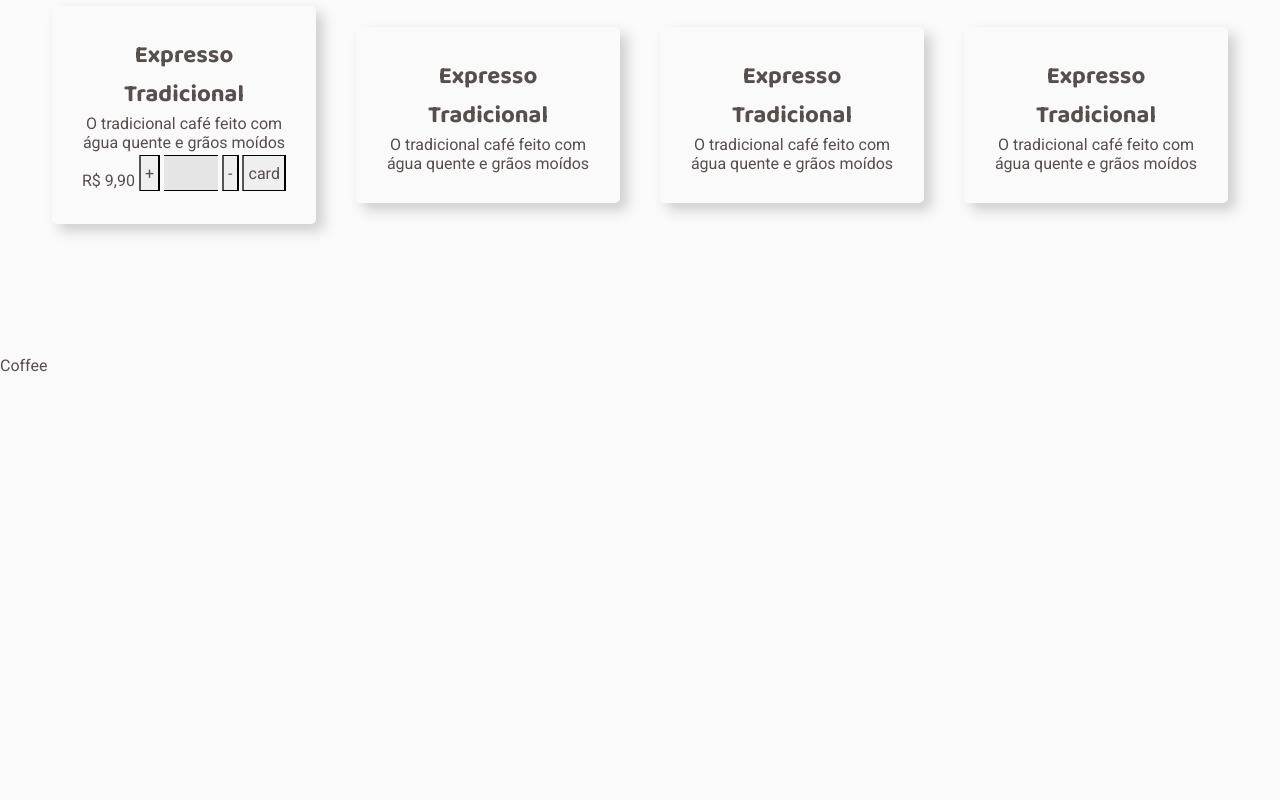
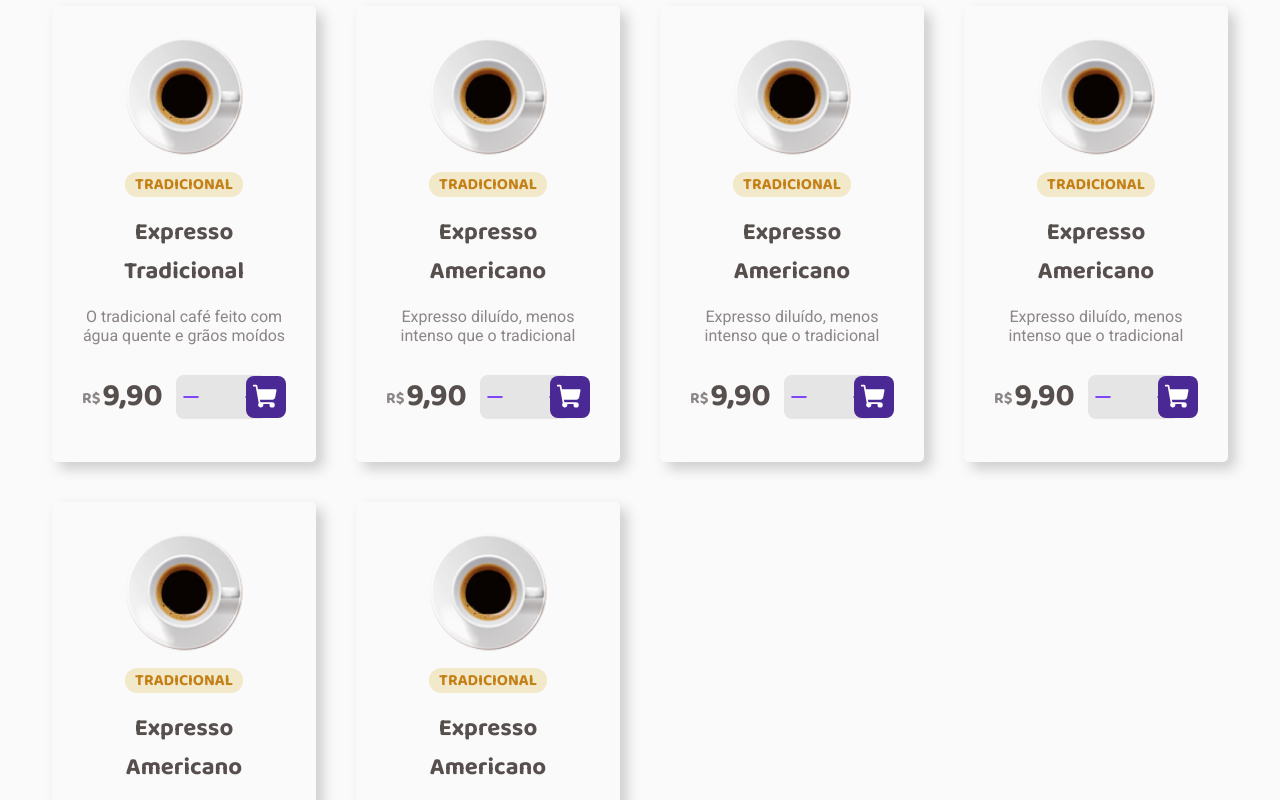
Before and after one commit to MRodrigues51/coffee-delivery, a React (Vite) app: page / in a window 1280 px wide. Shown: the part 680-1480 px from the top of the page. Before the commit the page ends 1055 px from the top, so only its background shows below. Built offline with nearby package versions, Linux system fonts and the light colour scheme.

Commit message:
progress...

```diff
--- a/package.json
+++ b/package.json
@@ -9,6 +9,7 @@
     "preview": "vite preview"
   },
   "dependencies": {
+    "axios": "^1.2.3",
     "phosphor-react": "^1.4.1",
     "react": "^18.2.0",
     "react-dom": "^18.2.0",
--- a/src/Router.tsx
+++ b/src/Router.tsx
@@ -1,4 +1,4 @@
-import { Routes, Route} from 'react-router-dom'
+import { Routes, Route } from 'react-router-dom'
 import { DefaultLayout } from './layouts/DefaultLayout'
 import { Home } from './pages/Home'
 
@@ -6,7 +6,8 @@ export function Router() {
   return (
     <Routes>
       <Route path='/' element={<DefaultLayout />}>
-                <Route path='/' element={<Home />}/>
+        <Route path='/' element={<Home />} />
+
       </Route>
     </Routes>
   )
--- a/src/components/Coffees/index.tsx
+++ b/src/components/Coffees/index.tsx
@@ -1,37 +1,119 @@
+import { Minus, Plus, ShoppingCart } from "phosphor-react"
+import api from '../../services/api'
+import imgCoffee from '../../assets/img/Coffee.png'
+import { useEffect, useState } from "react"
 import { CoffeeContainerDiv } from "./styles"
 
 export function CoffeeContainer() {
+  const [coffee] = useState([{
+    "id": 1,
+    "photo": { imgCoffee },
+    "type": "tradicional",
+    "title": "Expresso Tradicional",
+    "body": "O tradicional café feito com água quente e grãos moídos"
+  },
+  {
+    "id": 2,
+    "type": "tradicional",
+    "title": "Expresso Americano",
+    "body": "Expresso diluído, menos intenso que o tradicional"
+  },
+  {
+    "id": 3,
+    "type": "tradicional",
+    "title": "Expresso Americano",
+    "body": "Expresso diluído, menos intenso que o tradicional"
+  },
+  {
+    "id": 4,
+    "type": "tradicional",
+    "title": "Expresso Americano",
+    "body": "Expresso diluído, menos intenso que o tradicional"
+  },
+  {
+    "id": 5,
+    "type": "tradicional",
+    "title": "Expresso Americano",
+    "body": "Expresso diluído, menos intenso que o tradicional"
+  },
+  {
+    "id": 6,
+    "type": "tradicional",
+    "title": "Expresso Americano",
+    "body": "Expresso diluído, menos intenso que o tradicional"
+  }
+  ]);
+  console.log(coffee)
+
+  const firtFour = coffee.slice(0, 4);
+  const remaining = coffee.slice(4);
+  for (let index = 0; index < coffee.length; index++) {
+    const element = coffee[index];
+    console.log(element)
+  }
+
+  const content = firtFour.map((list) =>
+  (
+    <>
+      <div className="ListCard">
+        <div className="Card">
+          <img src={imgCoffee} alt="" />
+          <pre>{list.type}</pre>
+          <h2>{list.title}</h2>
+          <p>{list.body}</p>
+          <div className="PriceDiv">
+            <span className="PriceLabel">
+              <p>R$</p>
+              <label>9,90</label>
+            </span>
+            <span className="BackgroundInput">
+              <button className="a"><Minus weight="bold" /></button>
+              <input type="number" />
+              <button className="b"><Plus weight="bold" /></button>
+            </span>
+            <button className="CartPrice"><ShoppingCart weight="fill" size={28} /></button>
+          </div>
+        </div>
+      </div>
+    </>
+  )
+  )
+
+  const secondContent = remaining.map((list) =>
+  (
+    <>
+      <div className="ListCard">
+        <div className="Card">
+          <img src={imgCoffee} alt="" />
+          <pre>{list.type}</pre>
+          <h2>{list.title}</h2>
+          <p>{list.body}</p>
+          <div className="PriceDiv">
+            <span className="PriceLabel">
+              <p>R$</p>
+              <label>9,90</label>
+            </span>
+            <span className="BackgroundInput">
+              <button className="a"><Minus weight="bold" /></button>
+              <input type="number" />
+              <button className="b"><Plus weight="bold" /></button>
+            </span>
+            <button className="CartPrice"><ShoppingCart weight="fill" size={28} /></button>
+          </div>
+        </div>
+      </div>
+    </>
+  )
+  )
+
   return (
     <CoffeeContainerDiv>
-      <div>
+      <div className="CoffeeContainer">
         <h1>Nossos Cafés</h1>
-        <div>
+        <div className="contentCoffee">
           <main>
-            <div className="Card">
-              <img src="" alt="" />
-              <h2>Expresso Tradicional</h2>
-              <p>O tradicional café feito com água quente e grãos moídos</p>
-              <div>
-                <span>R$ 9,90</span>
-                <button>+</button><input type="number" /><button>-</button>
-                <button>card</button>
-              </div>
-            </div>
-            <div className="Card">
-              <img src="" alt="" />
-              <h2>Expresso Tradicional</h2>
-              <p>O tradicional café feito com água quente e grãos moídos</p>
-            </div>
-            <div className="Card">
-              <img src="" alt="" />
-              <h2>Expresso Tradicional</h2>
-              <p>O tradicional café feito com água quente e grãos moídos</p>
-            </div>
-            <div className="Card">
-              <img src="" alt="" />
-              <h2>Expresso Tradicional</h2>
-              <p>O tradicional café feito com água quente e grãos moídos</p>
-            </div>
+            {content}
+            {secondContent}
           </main>
         </div>
       </div >
--- a/src/components/Coffees/styles.tsx
+++ b/src/components/Coffees/styles.tsx
@@ -9,25 +9,33 @@ export const CoffeeContainerDiv = styled.div`
   }
   main {
     display: flex;
-    align-items: center;
-    justify-content: space-between;
+    /* align-items: center; */
+    justify-content: left;
+    flex-wrap: wrap;
+
   }
   .Card {
     display: flex;
-    flex-direction: row;
+    flex-direction: column;
     align-items: center;
     justify-content: center;
     text-align: center;
-
+    gap: 1rem;
     border-radius: 5px;
     box-shadow: 7px 7px 13px 0px rgba(50, 50, 50, 0.22);
     padding: 30px;
     margin: 20px;
-    width: 25%;
+
     transition: all 0.3s ease-out;
+  }
+  img {
 
   }
-
+  input[type="number"] {
+  -webkit-appearance: textfield;
+     -moz-appearance: textfield;
+          appearance: textfield;
+}
 
   input[type=number]::-webkit-inner-spin-button,
   input[type=number]::-webkit-outer-spin-button {
@@ -35,38 +43,93 @@ export const CoffeeContainerDiv = styled.div`
   }
   input[type="number"] {
     outline:none;
-    border-right: 0px;
-    border-top: 1px solid black;
-    border-left: 0px;
-    border-bottom: 1px solid black;
-    border-right: 0px solid black;
-    height: 30px;
-    width: 50px;
-    padding:1%;
+    border: 0px;
+    border-radius: 8px;
+    height: 28px;
+    width: 1.25rem;
+    padding: 3.5%;
     background-color: ${(props) => props.theme['base-button']}
   }
   label, input, button {
-    font-size: inherit;
     padding: 0.2em;
     -moz-box-sizing: content-box;
     -webkit-box-sizing: content-box;
     box-sizing: content-box;
+    font-size: 2rem;
+    font-family: 'Baloo 2', cursive;
 }
   button{
   height:30px;
-padding:1%;
-border-top: 1px solid black;
-border-bottom: 1px solid black;
-padding-left:2%;
-padding-right:2%;
+  padding:0;
+  border: 0px;
+  padding-left:0;
+  padding-right:0;
   outline:none;
   cursor: pointer;
-
+  margin-bottom: 7%;
   }
   button.a{
-  border-right: 0px solid black;
+    margin: 0;
+    width: 1.25rem;
+    display: flex;
+    align-items: center;
+    justify-content: space-between;
+    background: transparent;
+    color: ${(props) => props.theme['purple']};
   }
   button.b{
-    border-right: 1px solid black;
+    margin: 0;
+    padding-right: 5px;
+    display: flex;
+    width: 1.25rem;
+    align-items: center;
+    justify-content: space-between;
+    background: transparent;
+    color: ${(props) => props.theme['purple']};
+  }
+  .PriceDiv {
+    display: flex;
+    align-items: center;
+    justify-content: space-between;
+  }
+  .PriceDiv span {
+    margin: 0;
+  }
+  .CartPrice {
+    margin-top: 7%;
+    border-radius: 8px;
+    color: ${(props) => props.theme.white};
+    background: ${(props) => props.theme['purple-dark']};
+    display: flex;
+    align-items: center;
+    justify-content: center;
+    padding: 3%;
+    margin-left: -1.8rem;
+  }
+  .BackgroundInput {
+    background-color: ${(props) => props.theme['base-button']};
+    border-radius: 8px;
+    width: auto;
+    padding: 2.5%;
+  }
+  .PriceLabel p{
+    font-size: medium;
+    font-family: 'Baloo 2', cursive;
+    font-weight: 400;
+    padding-top: 0.25rem;
+  }
+  .PriceLabel label{
+    margin-left: -0.8rem;
+  }
+  pre {
+    font-family: 'baloo 2', cursive;
+    text-transform: uppercase;
+    color: ${(props) => props.theme['yellow-dark']};
+    background: ${(props) => props.theme['yellow-light']};
+    padding: 0 10px 0 10px;
+    border-radius: 12px;
+  }
+  .ListCard {
+    width: 25%;
   }
 `
--- /dev/null
+++ b/src/services/api.tsx
@@ -0,0 +1,7 @@
+import axios from 'axios'
+
+const api = axios.create({
+  baseURL: 'http://127.0.0.1:5173/src/services/',
+})
+
+export default api
--- a/src/styles/global.ts
+++ b/src/styles/global.ts
@@ -19,6 +19,9 @@ export const GlobalStyle = createGlobalStyle`
     h1, h2 {
       font-family: 'Baloo 2', cursive;
     }
+    p {
+      color: ${(props) => props.theme['base-label']}
+    }
     body, input, textarea, button {
         font-family: 'Roboto', sans-serif;
         font-weight: 400;
```
Also changed, not shown: src/coffee.json (added, +16 -0 lines), src/assets/img/Coffee.png (added), src/components/List/index.tsx (added), 1 other file (tests, documents, lock files or other folders). Lines whose indentation alone changed are shown as unchanged.
